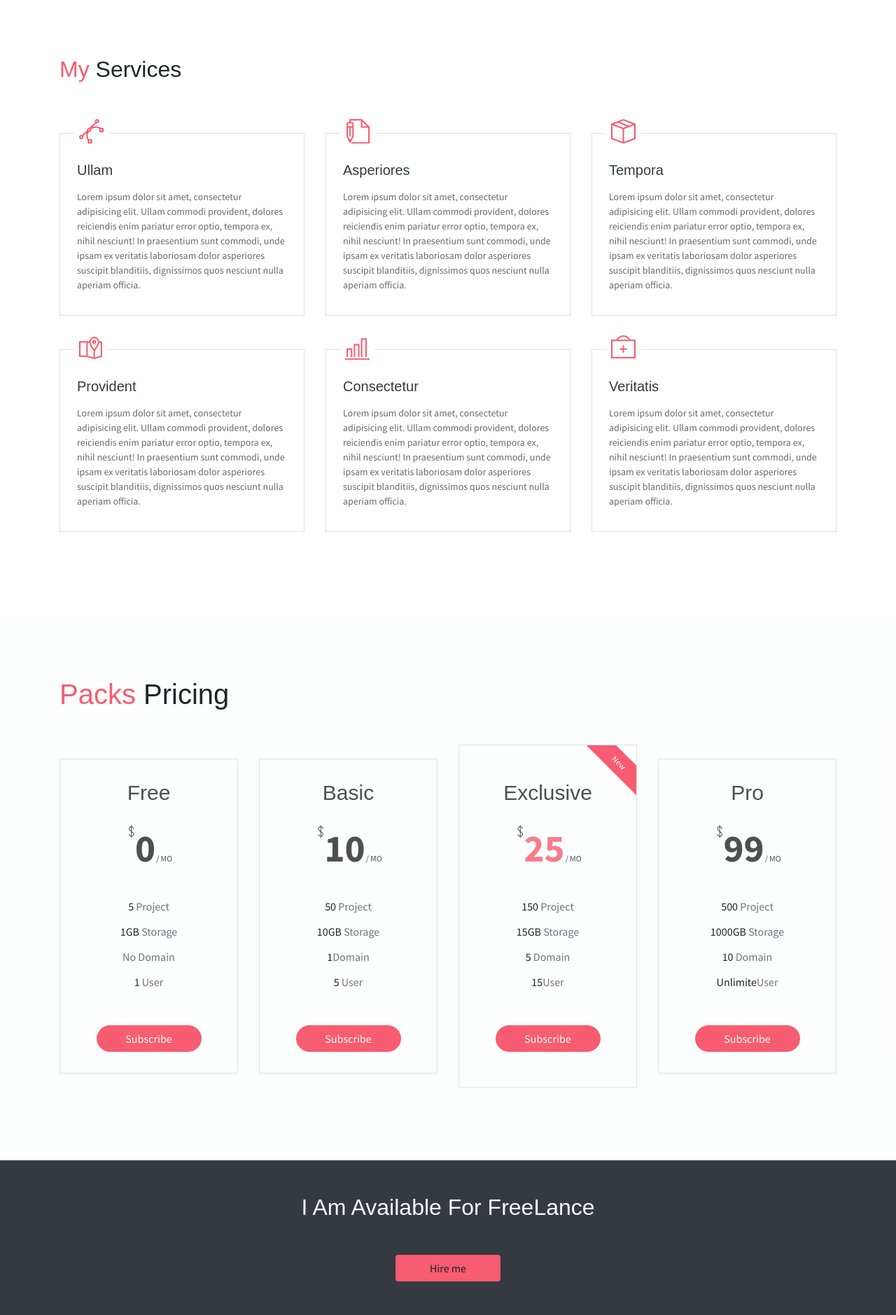
After one commit to abdumannopov802/lesson_10, a Django app: page /service/ in a window 1280 px wide. The commit adds this page. Shown: the whole page at 70% size. Run offline with Django 5.2, Linux system fonts and the light colour scheme.

Commit message:
some changes

```diff
--- a/portfolio_app/urls.py
+++ b/portfolio_app/urls.py
@@ -3,4 +3,10 @@ from .views import *
 
 urlpatterns = [
     path('', homeView, name='home'),
+    path('portfolio/', portfolioView, name='portfolio'),
+    path('about/', aboutView, name='about'),
+    path('service/', myserviceView, name='service'),
+    path('resume/', resumeView, name='resume'),
+    path('blog/', blogView, name='blog'),
+    path('contact/', contactView, name='contact'),
 ]
--- a/portfolio_app/views.py
+++ b/portfolio_app/views.py
@@ -4,3 +4,21 @@ from django.shortcuts import render
 
 def homeView(request):
     return render(request, 'home.html', {})
+
+def resumeView(request):
+    return render(request, 'resume.html', {})
+
+def portfolioView(request):
+    return render(request, 'portfolio.html', {})
+
+def aboutView(request):
+    return render(request, 'about.html', {})
+
+def myserviceView(request):
+    return render(request, 'service.html', {})
+
+def blogView(request):
+    return render(request, 'blog.html', {})
+
+def contactView(request):
+    return render(request, 'contact.html', {})
--- a/templates/index.html
+++ b/templates/index.html
@@ -239,7 +239,7 @@
             </div>
         </div>
     </section>
-
+    <!-- Some slides  -->
     <section class="section bg-dark text-center">
         <div class="container">
             <div class="row text-center">
@@ -290,7 +290,7 @@
             </div>
         </div>
     </section>
-
+    <!-- My Service -->
     <section class="section" id="service">
         <div class="container">
             <h2 class="mb-5 pb-4"><span class="text-danger">My</span> Services</h2>
--- a/templates/resume.html
+++ b/templates/resume.html
@@ -1,4 +1,5 @@
 {% extends 'base.html' %}
+{% load static %}
 {% block content %}
 <section class="section" id="resume">
     <div class="container">
--- /dev/null
+++ b/templates/service.html
@@ -0,0 +1,161 @@
+{% extends 'base.html' %}
+{% block content %}
+{% load static %}
+
+<section class="section" id="service">
+    <div class="container">
+        <h2 class="mb-5 pb-4"><span class="text-danger">My</span> Services</h2>
+        <div class="row">
+            <div class="col-md-4 col-sm-6">
+                <div class="card mb-5">
+                   <div class="card-header has-icon">
+                        <i class="ti-vector text-danger" aria-hidden="true"></i>
+                    </div>
+                    <div class="card-body px-4 py-3">
+                        <h5 class="mb-3 card-title text-dark">Ullam</h5>
+                        <P class="subtitle">Lorem ipsum dolor sit amet, consectetur adipisicing elit. Ullam commodi provident, dolores reiciendis enim pariatur error optio, tempora ex, nihil nesciunt! In praesentium sunt commodi, unde ipsam ex veritatis laboriosam dolor asperiores suscipit blanditiis, dignissimos quos nesciunt nulla aperiam officia.</P>
+                    </div>
+                </div>
+            </div>
+            <div class="col-md-4 col-sm-6">
+                <div class="card mb-5">
+                   <div class="card-header has-icon">
+                        <i class="ti-write text-danger" aria-hidden="true"></i>
+                    </div>
+                    <div class="card-body px-4 py-3">
+                        <h5 class="mb-3 card-title text-dark">Asperiores</h5>
+                        <P class="subtitle">Lorem ipsum dolor sit amet, consectetur adipisicing elit. Ullam commodi provident, dolores reiciendis enim pariatur error optio, tempora ex, nihil nesciunt! In praesentium sunt commodi, unde ipsam ex veritatis laboriosam dolor asperiores suscipit blanditiis, dignissimos quos nesciunt nulla aperiam officia.</P>
+                    </div>
+                </div>
+            </div>
+            <div class="col-md-4 col-sm-6">
+                <div class="card mb-5">
+                   <div class="card-header has-icon">
+                        <i class="ti-package text-danger" aria-hidden="true"></i>
+                    </div>
+                    <div class="card-body px-4 py-3">
+                        <h5 class="mb-3 card-title text-dark">Tempora</h5>
+                        <P class="subtitle">Lorem ipsum dolor sit amet, consectetur adipisicing elit. Ullam commodi provident, dolores reiciendis enim pariatur error optio, tempora ex, nihil nesciunt! In praesentium sunt commodi, unde ipsam ex veritatis laboriosam dolor asperiores suscipit blanditiis, dignissimos quos nesciunt nulla aperiam officia.</P>
+                    </div>
+                </div>
+            </div>
+            <div class="col-md-4 col-sm-6">
+                <div class="card mb-5">
+                   <div class="card-header has-icon">
+                        <i class="ti-map-alt text-danger" aria-hidden="true"></i>
+                    </div>
+                    <div class="card-body px-4 py-3">
+                        <h5 class="mb-3 card-title text-dark">Provident</h5>
+                        <P class="subtitle">Lorem ipsum dolor sit amet, consectetur adipisicing elit. Ullam commodi provident, dolores reiciendis enim pariatur error optio, tempora ex, nihil nesciunt! In praesentium sunt commodi, unde ipsam ex veritatis laboriosam dolor asperiores suscipit blanditiis, dignissimos quos nesciunt nulla aperiam officia.</P>
+                    </div>
+                </div>
+            </div>
+            <div class="col-md-4 col-sm-6">
+                <div class="card mb-5">
+                   <div class="card-header has-icon">
+                        <i class="ti-bar-chart text-danger" aria-hidden="true"></i>
+                    </div>
+                    <div class="card-body px-4 py-3">
+                        <h5 class="mb-3 card-title text-dark">Consectetur</h5>
+                        <P class="subtitle">Lorem ipsum dolor sit amet, consectetur adipisicing elit. Ullam commodi provident, dolores reiciendis enim pariatur error optio, tempora ex, nihil nesciunt! In praesentium sunt commodi, unde ipsam ex veritatis laboriosam dolor asperiores suscipit blanditiis, dignissimos quos nesciunt nulla aperiam officia.</P>
+                    </div>
+                </div>
+            </div>
+            <div class="col-md-4 col-sm-6">
+                <div class="card mb-5">
+                   <div class="card-header has-icon">
+                        <i class="ti-support text-danger" aria-hidden="true"></i>
+                    </div>
+                    <div class="card-body px-4 py-3">
+                        <h5 class="mb-3 card-title text-dark">Veritatis</h5>
+                        <P class="subtitle">Lorem ipsum dolor sit amet, consectetur adipisicing elit. Ullam commodi provident, dolores reiciendis enim pariatur error optio, tempora ex, nihil nesciunt! In praesentium sunt commodi, unde ipsam ex veritatis laboriosam dolor asperiores suscipit blanditiis, dignissimos quos nesciunt nulla aperiam officia.</P>
+                    </div>
+                </div>
+            </div>
+        </div>
+    </div>
+</section>
+<section class="section bg-custom-gray" id="price">
+    <div class="container">
+        <h1 class="mb-5"><span class="text-danger">Packs</span> Pricing</h1>
+        <div class="row align-items-center">
+            <div class="col-md-6 col-lg-3">
+                <div class="price-card text-center mb-4">
+                    <h3 class="price-card-title">Free</h3>
+                    <div class="price-card-cost">
+                        <sup class="ti-money"></sup>
+                        <span class="num">0</span>
+                        <span class="date">MO</span>
+                    </div>
+                    <ul class="list">
+                        <li class="list-item">5 <span class="text-muted">Project</span></li>
+                        <li class="list-item">1GB <span class="text-muted">Storage</span></li>
+                        <li class="list-item"><span class="text-muted">No Domain</span></li>
+                        <li class="list-item">1 <span class="text-muted">User</span></li>
+                    </ul>
+                    <button class="btn btn-primary btn-rounded w-lg">Subscribe</button>
+                </div>
+            </div>
+            <div class="col-md-6 col-lg-3">
+                <div class="price-card text-center mb-4">
+                    <h3 class="price-card-title">Basic</h3>
+                    <div class="price-card-cost">
+                        <sup class="ti-money"></sup>
+                        <span class="num">10</span>
+                        <span class="date">MO</span>
+                    </div>
+                    <ul class="list">
+                        <li class="list-item">50 <span class="text-muted">Project</span></li>
+                        <li class="list-item">10GB <span class="text-muted">Storage</span></li>
+                        <li class="list-item">1<span class="text-muted">Domain</span></li>
+                        <li class="list-item">5 <span class="text-muted">User</span></li>
+                    </ul>
+                    <button class="btn btn-primary btn-rounded w-lg">Subscribe</button>
+                </div>
+            </div>
+            <div class="col-md-6 col-lg-3">
+                <div class="price-card text-center price-card-requried mb-4">
+                    <h3 class="price-card-title">Exclusive</h3>
+                    <div class="price-card-cost">
+                        <sup class="ti-money"></sup>
+                        <span class="num">25</span>
+                        <span class="date">MO</span>
+                    </div>
+                    <ul class="list">
+                        <li class="list-item">150 <span class="text-muted">Project</span></li>
+                        <li class="list-item">15GB <span class="text-muted">Storage</span></li>
+                        <li class="list-item">5<span class="text-muted"> Domain</span></li>
+                        <li class="list-item">15<span class="text-muted">User</span></li>
+                    </ul>
+                    <button class="btn btn-primary btn-rounded w-lg">Subscribe</button>
+                </div>
+            </div>
+            <div class="col-md-6 col-lg-3">
+                <div class="price-card text-center mb-4">
+                    <h3 class="price-card-title">Pro</h3>
+                    <div class="price-card-cost">
+                        <sup class="ti-money"></sup>
+                        <span class="num">99</span>
+                        <span class="date">MO</span>
+                    </div>
+                    <ul class="list">
+                        <li class="list-item">500 <span class="text-muted">Project</span></li>
+                        <li class="list-item">1000GB <span class="text-muted">Storage</span></li>
+                        <li class="list-item">10<span class="text-muted"> Domain</span></li>
+                        <li class="list-item">Unlimite<span class="text-muted">User</span></li>
+                    </ul>
+                    <button class="btn btn-primary btn-rounded w-lg">Subscribe</button>
+                </div>
+            </div>
+        </div>
+    </div>
+</section>
+<section class="section bg-dark py-5">
+    <div class="container text-center">
+        <h2 class="text-light mb-5 font-weight-normal">I Am Available For FreeLance</h2>
+        <button class="btn bg-primary w-lg" >Hire me</button>
+    </div>
+</section>
+
+
+{% endblock content %}
```
Also changed, not shown: templates/about.html (added, +63 -0 lines), templates/blog.html (added, +74 -0 lines), templates/contact.html (added, +100 -0 lines), templates/home.html (+64 -14 lines), templates/portfolio.html (added, +187 -0 lines).
